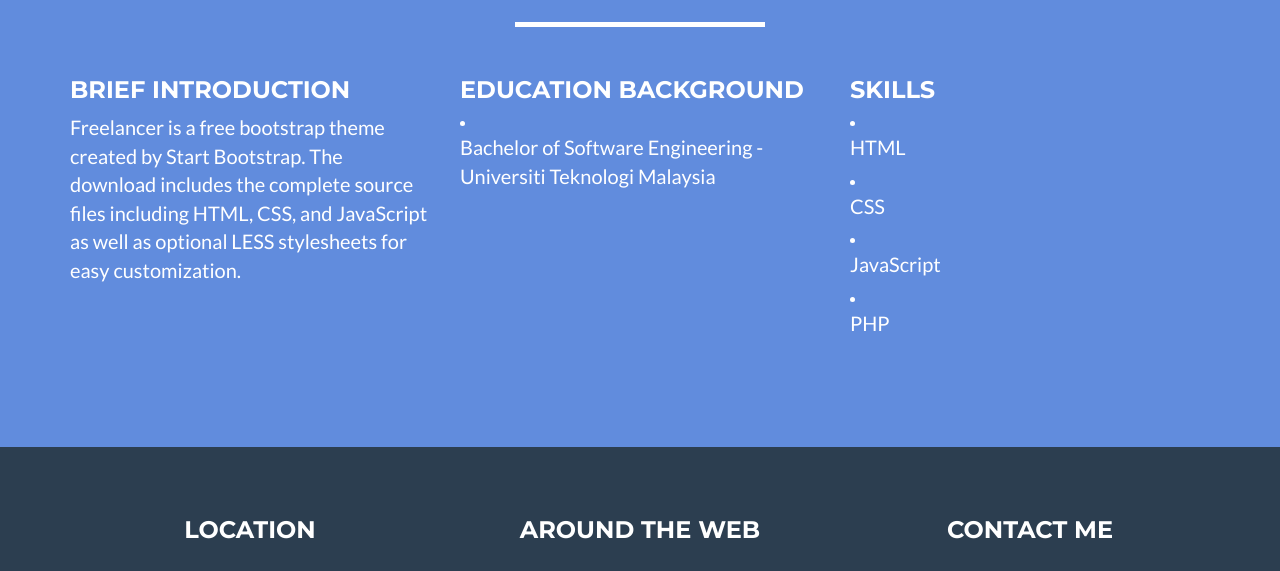
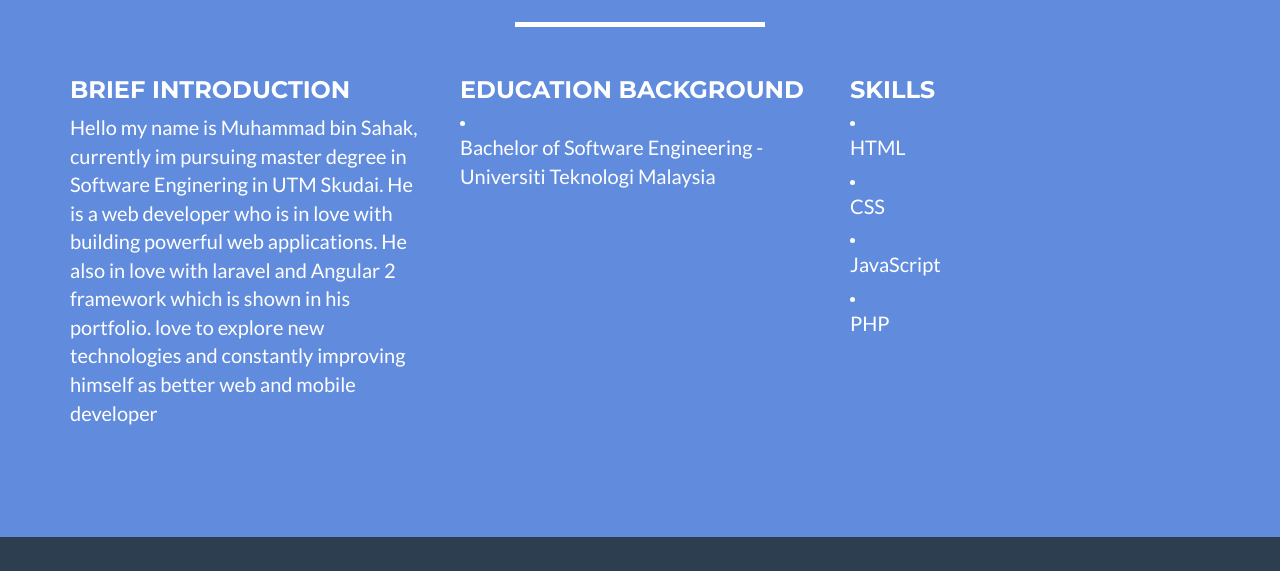
Before and after one commit to muhammadbsahak/muhammadbsahak.github.io, a website: page index.html in a window 1280 px wide. Shown: the part 2138-2709 px from the top of the page. Drawn offline with nearby package versions, Linux system fonts and the light colour scheme.

Commit message:
Update about me

```diff
--- a/index.html
+++ b/index.html
@@ -199,7 +199,8 @@
             <div class="row">
                 <div class="col-lg-4">
                   <h3>Brief introduction</h3>
-                    <p>Freelancer is a free bootstrap theme created by Start Bootstrap. The download includes the complete source files including HTML, CSS, and JavaScript as well as optional LESS stylesheets for easy customization.</p>
+                    <p>Hello my name is Muhammad bin Sahak, currently im pursuing master degree in Software Enginering in UTM Skudai. He
+                        is a web developer who is in love with building powerful web applications. He also in love with laravel and Angular 2 framework which is shown in his portfolio. love to explore new technologies and constantly improving himself as better web and mobile developer</p>
                 </div>
                 <div class="col-lg-4">
                   <h3>Education Background</h3>
```
